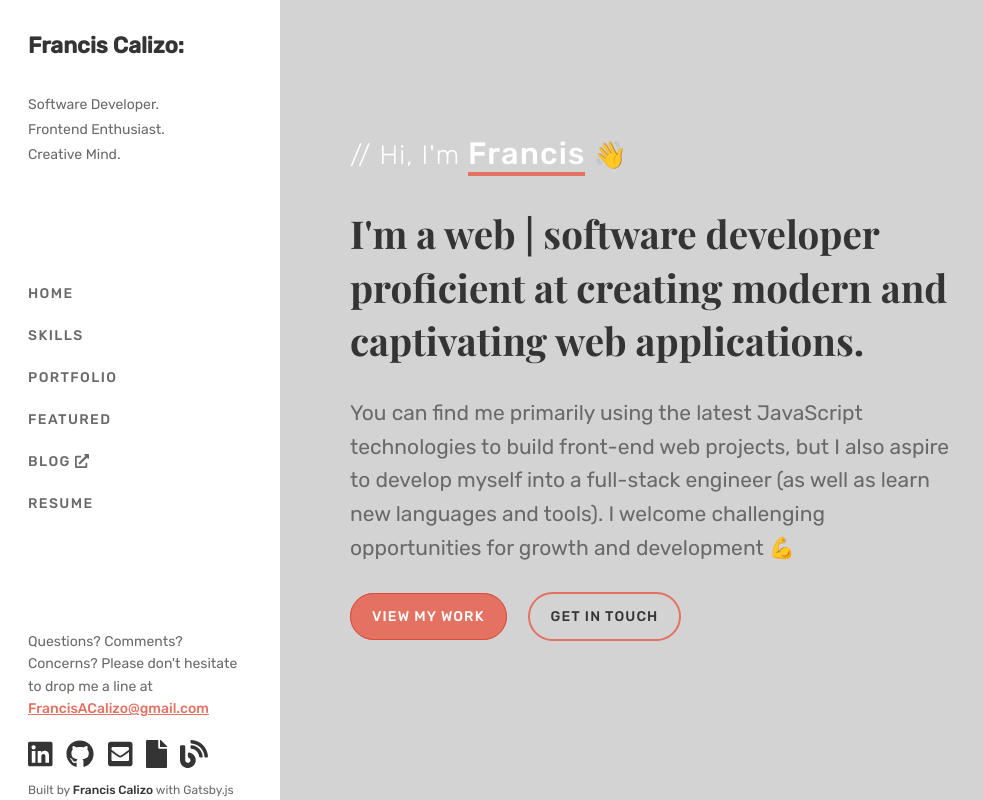
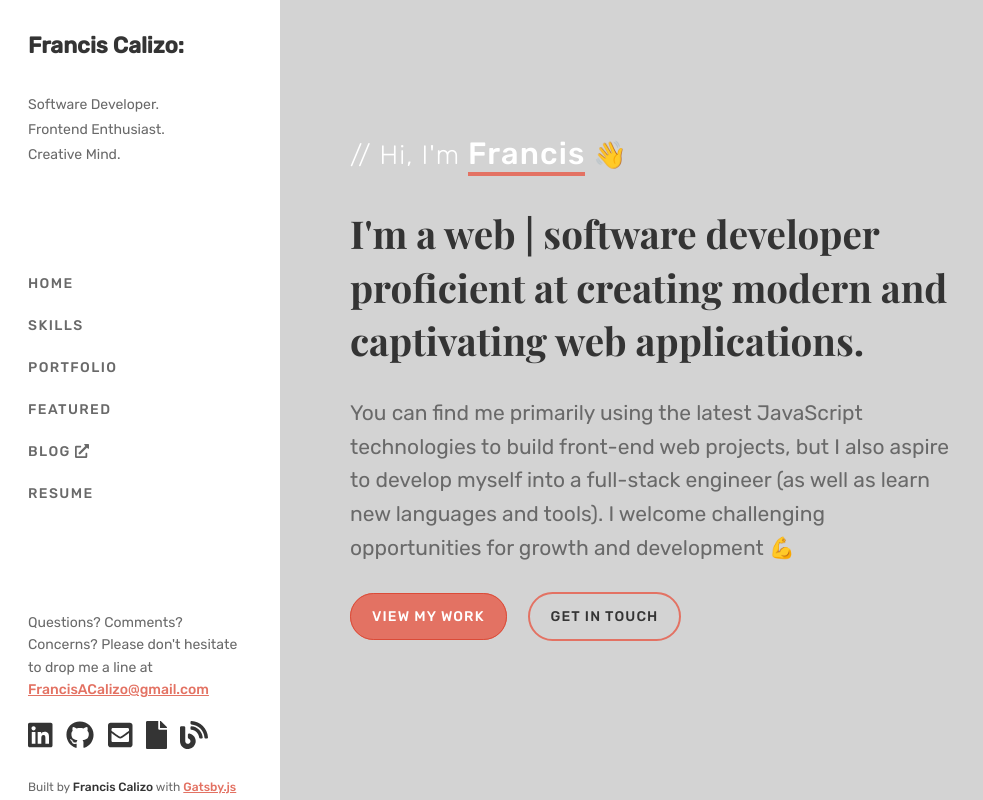
Before and after one commit to FrancisCalizo/portfolio-v2, a Gatsby site: page / in a window 1280 px wide. Shown: the whole page, without its empty margins (0-983 px from the left). Built offline with nearby package versions, Linux system fonts and the light colour scheme; Gatsby itself is replaced by a stand-in of ours.

Commit message:
Change sidebar absolute to translateY

```diff
--- a/src/components/layout/Sidebar.js
+++ b/src/components/layout/Sidebar.js
@@ -86,9 +86,10 @@ const Fa = styled(FontAwesomeIcon)`
 `
 
 const Created = styled.p`
-  position: absolute;
-  bottom: 0;
+  // position: absolute;
+  // bottom: 0;
   margin: 0;
+  transform: translateY(25px);
   font-size: 12px;
   color: var(--text-gray);
 
@@ -149,7 +150,6 @@ const Sidebar = ({ title, email }) => {
         Questions? Comments? Concerns? Please don't hesitate to drop me a line
         at <a href={`mailto:${email}`}>{email}</a>
         <SocialBar />
-      </div>
         <Created>
           Built by <span>Francis Calizo</span> with{" "}
           <a
@@ -160,6 +160,7 @@ const Sidebar = ({ title, email }) => {
             Gatsby.js
           </a>
         </Created>
+      </div>
     </SidebarContainer>
   )
 }
```
Lines whose indentation alone changed are shown as unchanged.
